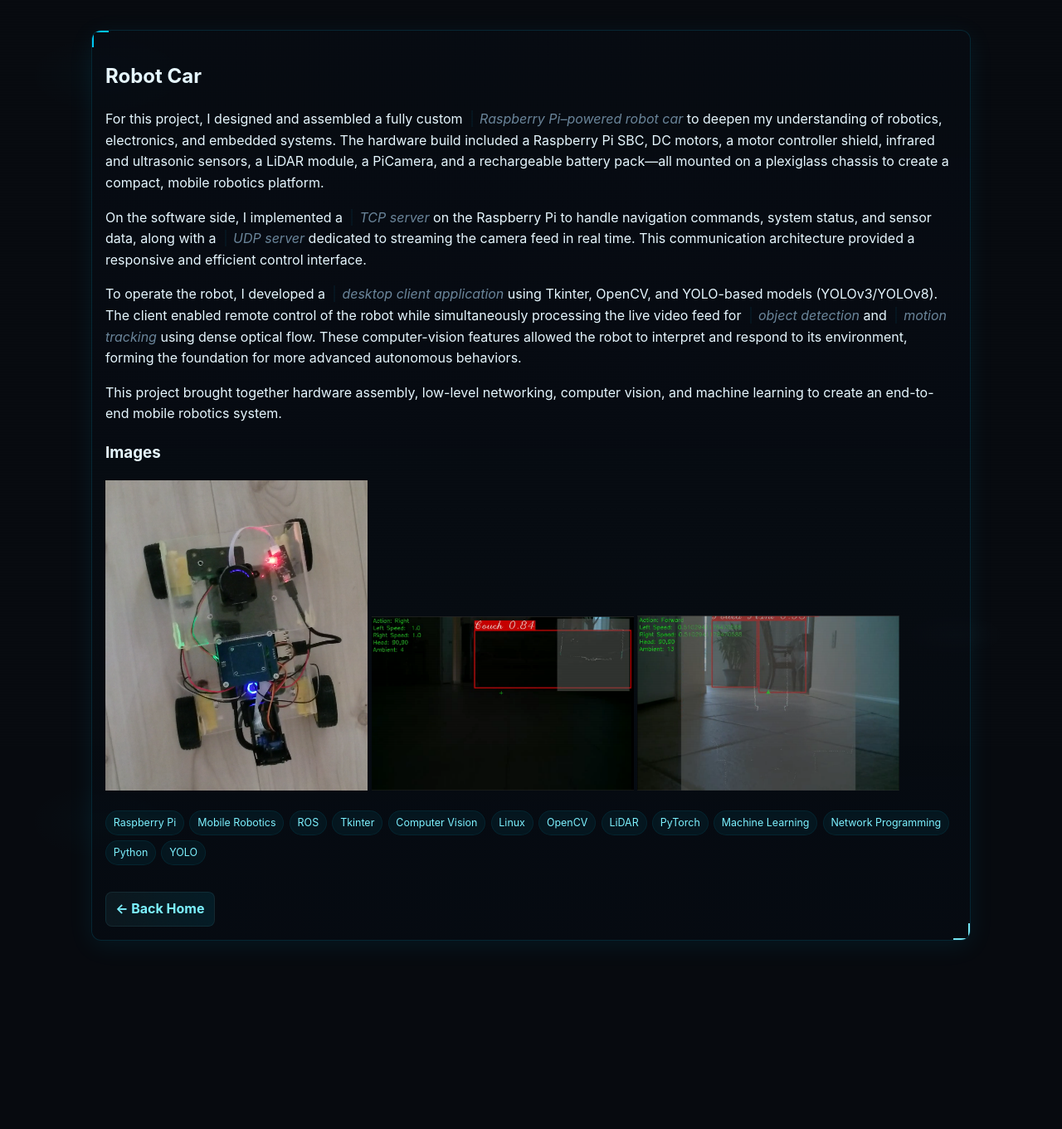
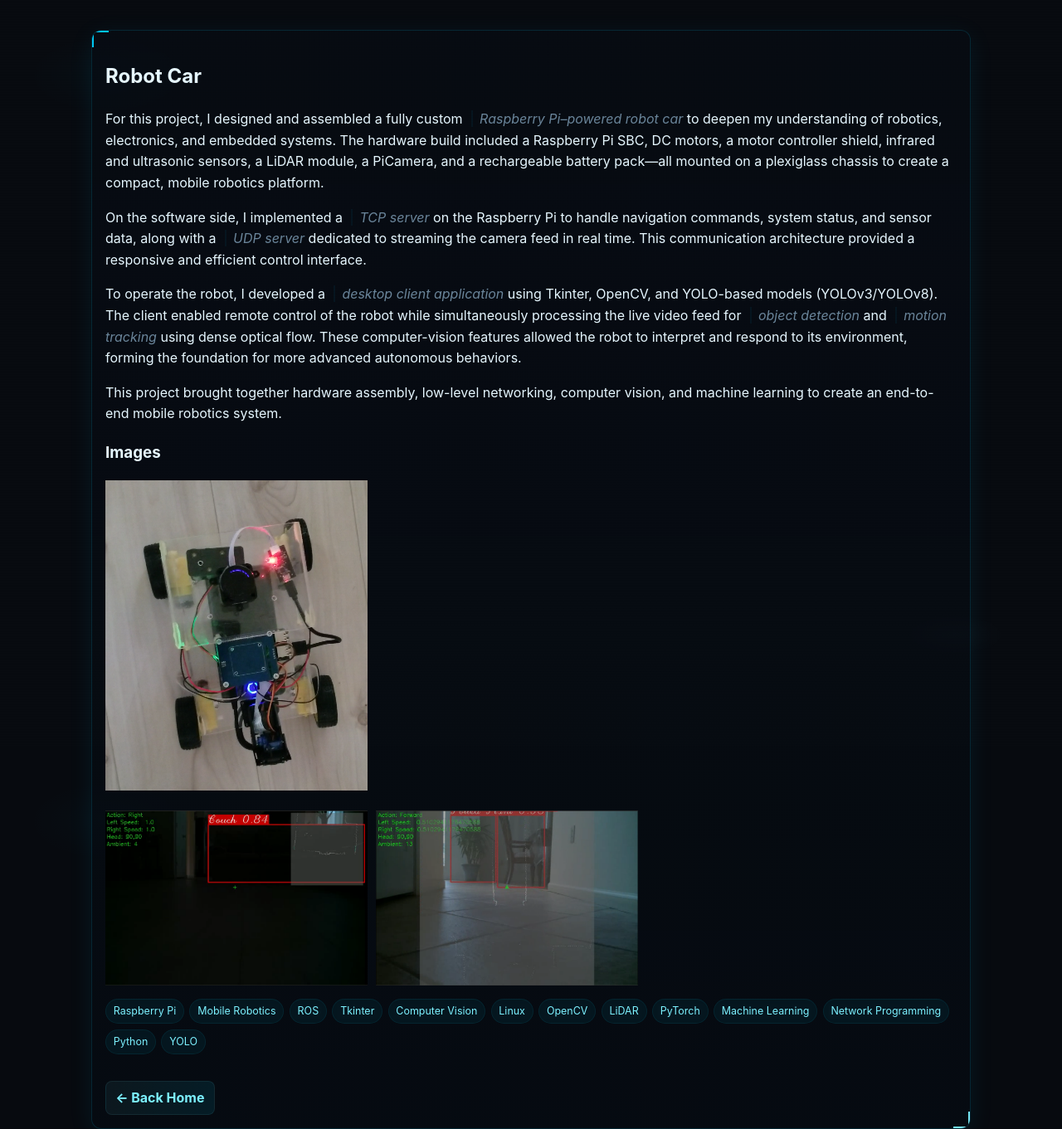
Before and after one commit to ronny-toribio/ronny-toribio.github.io, a Jekyll site: the page built from _projects/project7-robot-car.md, in a window 1280 px wide. Shown: the whole page at 83% size. Built offline with Jekyll 4.4.1, drawn with Linux system fonts in a browser that asks for light colours; before the commit the page ends 1134 px from its top, so only the background shows below that.

Commit message:
Update project7-robot-car.md

```diff
--- a/_projects/project7-robot-car.md
+++ b/_projects/project7-robot-car.md
@@ -15,7 +15,8 @@ To operate the robot, I developed a *desktop client application* using Tkinter,
 This project brought together hardware assembly, low-level networking, computer vision, and machine learning to create an end-to-end mobile robotics system.
 
 ### Images
+![car1](/assets/img/robotcar/robot-car.png)
+
 {: .img-row style="display:flex; gap:10px;"}
-![car1](/assets/img/robotcar/robot-car.png){: width="316" }
 ![car2](/assets/img/robotcar/robot-vision1.png){: width="316" }
 ![car3](/assets/img/robotcar/robot-vision2.png){: width="316" }
```
